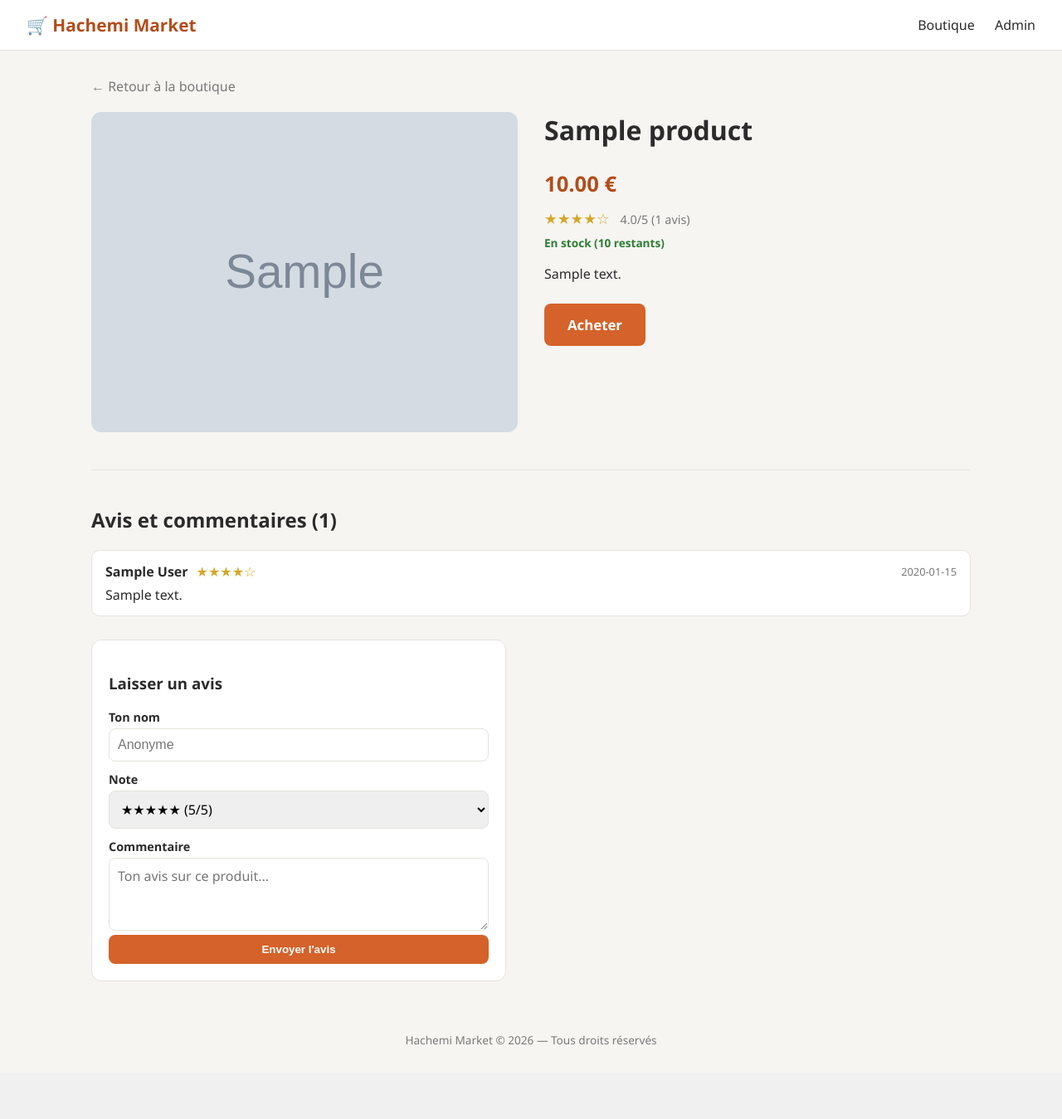
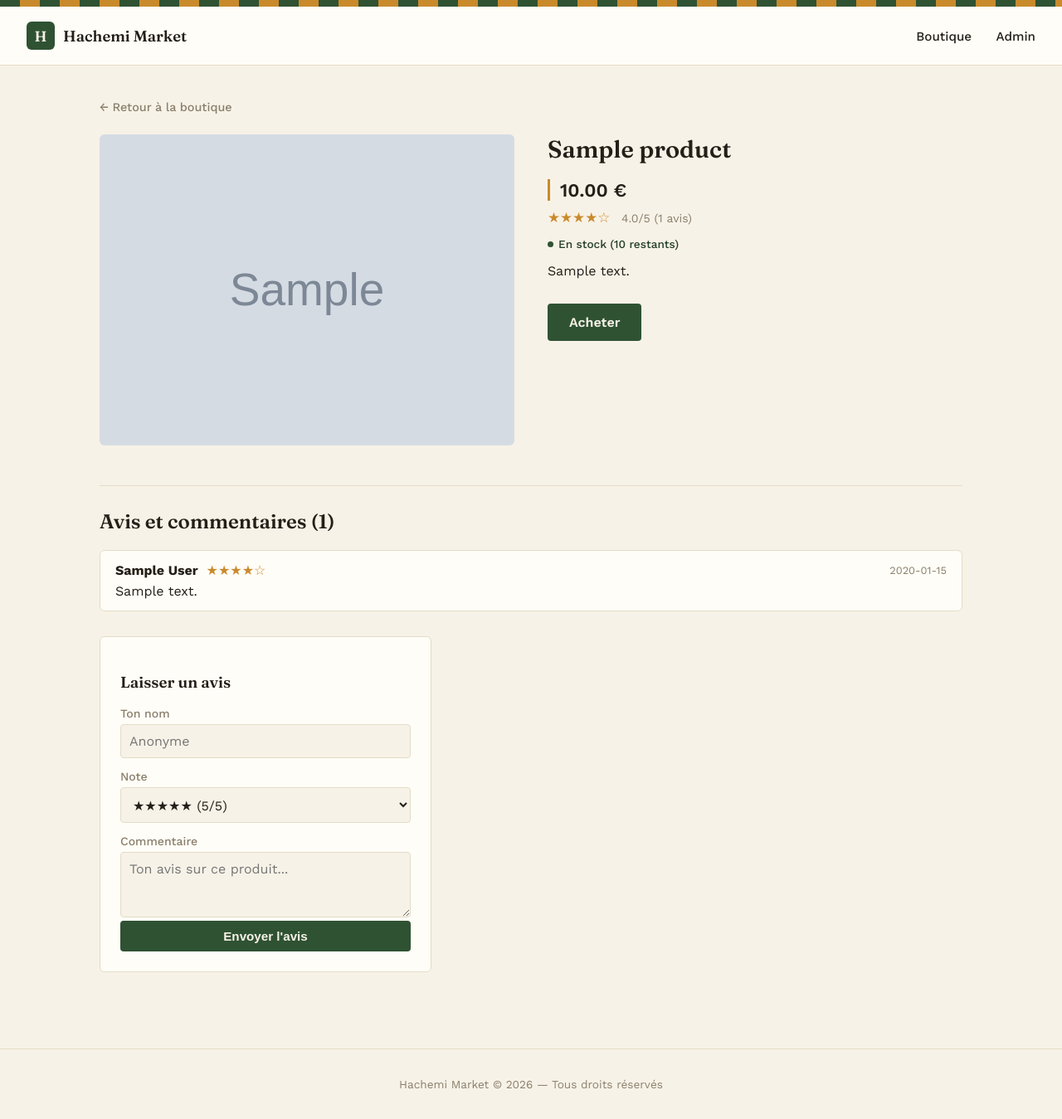
Before and after one commit to maximebgwee/Hachemi-market, a Flask app: page /produit/1 in a window 1280 px wide. Shown: the whole page at 83% size. Before the commit the page ends 1260 px from the top, so only its background shows below. Run offline with Flask 3, Linux system fonts and the light colour scheme; tables that the repository leaves empty hold one stand-in row (values such as "Sample post"); grey boxes marked "Sample" are stand-in pictures.

Commit message:
Refonte visuelle : palette marche, typographie Fraunces/Work Sans, cartes sobres

```diff
--- a/hachemi-market/static/style.css
+++ b/hachemi-market/static/style.css
@@ -1,92 +1,160 @@
 :root {
-    --bg: #f6f5f2;
-    --card-bg: #ffffff;
-    --accent: #d4622a;
-    --accent-dark: #b34d1b;
-    --text: #2b2b2b;
-    --muted: #7a7a7a;
-    --border: #e6e3dd;
+    --paper: #F7F2E7;
+    --surface: #FFFDF7;
+    --ink: #241F18;
+    --muted: #8A7F6C;
+    --line: #E4DCC8;
+    --market-green: #2F5233;
+    --market-green-dark: #223D26;
+    --gold: #C98A2C;
 }
 
 * { box-sizing: border-box; }
 
 body {
     margin: 0;
-    font-family: "Segoe UI", Roboto, Helvetica, Arial, sans-serif;
-    background: var(--bg);
-    color: var(--text);
+    font-family: "Work Sans", "Segoe UI", sans-serif;
+    background: var(--paper);
+    color: var(--ink);
     min-height: 100vh;
     display: flex;
     flex-direction: column;
+}
+
+.awning-strip {
+    height: 8px;
+    background: repeating-linear-gradient(
+        90deg,
+        var(--market-green) 0px,
+        var(--market-green) 24px,
+        var(--gold) 24px,
+        var(--gold) 48px
+    );
+}
+
+a { color: inherit; }
+
+a:focus-visible, button:focus-visible, input:focus-visible,
+textarea:focus-visible, select:focus-visible {
+    outline: 2px solid var(--gold);
+    outline-offset: 2px;
 }
 
 .navbar {
     display: flex;
     justify-content: space-between;
     align-items: center;
-    padding: 16px 32px;
-    background: var(--card-bg);
-    border-bottom: 1px solid var(--border);
+    padding: 18px 32px;
+    background: var(--surface);
+    border-bottom: 1px solid var(--line);
 }
 
 .logo {
-    font-size: 1.3rem;
-    font-weight: 700;
-    color: var(--accent-dark);
+    display: flex;
+    align-items: center;
+    gap: 10px;
     text-decoration: none;
 }
 
-.navbar nav a {
-    margin-left: 20px;
-    text-decoration: none;
-    color: var(--text);
-    font-weight: 500;
+.logo-mark {
+    display: flex;
+    align-items: center;
+    justify-content: center;
+    width: 34px;
+    height: 34px;
+    border-radius: 6px;
+    background: var(--market-green);
+    color: var(--paper);
+    font-family: "Fraunces", serif;
+    font-weight: 600;
+    font-size: 1.1rem;
 }
 
-.navbar nav a:hover { color: var(--accent); }
+.logo-word {
+    font-family: "Fraunces", serif;
+    font-weight: 600;
+    font-size: 1.15rem;
+    color: var(--ink);
+}
+
+.navbar nav a {
+    margin-left: 24px;
+    text-decoration: none;
+    color: var(--ink);
+    font-weight: 500;
+    font-size: 0.95rem;
+    padding-bottom: 2px;
+    border-bottom: 2px solid transparent;
+}
+
+.navbar nav a:hover { border-bottom-color: var(--gold); }
 
 .container {
-    max-width: 1100px;
+    max-width: 1080px;
     margin: 0 auto;
-    padding: 32px 20px;
+    padding: 40px 20px 60px;
     flex: 1;
     width: 100%;
 }
 
-h1 { margin-top: 0; }
-.subtitle { color: var(--muted); margin-bottom: 32px; }
+.hero {
+    max-width: 560px;
+    margin-bottom: 44px;
+}
+
+.hero-title {
+    font-family: "Fraunces", serif;
+    font-weight: 600;
+    font-size: 2.2rem;
+    line-height: 1.2;
+    margin: 0 0 14px;
+    color: var(--ink);
+}
+
+.hero-sub {
+    color: var(--muted);
+    font-size: 1.05rem;
+    margin: 0;
+}
+
+h1, h2, h3 {
+    font-family: "Fraunces", serif;
+    font-weight: 600;
+    color: var(--ink);
+}
+
+h2 { font-size: 1.5rem; margin-top: 0; }
 
 .grid {
     display: grid;
-    grid-template-columns: repeat(auto-fill, minmax(220px, 1fr));
-    gap: 20px;
+    grid-template-columns: repeat(auto-fill, minmax(230px, 1fr));
+    gap: 22px;
 }
 
 .card {
-    background: var(--card-bg);
-    border: 1px solid var(--border);
-    border-radius: 12px;
+    background: var(--surface);
+    border: 1px solid var(--line);
+    border-radius: 6px;
     padding: 16px;
-    text-align: center;
     display: flex;
     flex-direction: column;
-    box-shadow: 0 1px 3px rgba(0,0,0,0.04);
 }
 
-.card img {
+.card img, .card-image-link img {
     width: 100%;
-    height: 160px;
+    aspect-ratio: 4 / 3;
     object-fit: cover;
-    border-radius: 8px;
-    margin-bottom: 12px;
+    border-radius: 4px;
+    margin-bottom: 14px;
+    display: block;
 }
 
 .no-image {
     width: 100%;
-    height: 160px;
-    border-radius: 8px;
-    margin-bottom: 12px;
-    background: var(--bg);
+    aspect-ratio: 4 / 3;
+    border-radius: 4px;
+    margin-bottom: 14px;
+    background: var(--paper);
     color: var(--muted);
     display: flex;
     align-items: center;
@@ -94,134 +162,185 @@ h1 { margin-top: 0; }
     font-size: 0.9rem;
 }
 
-.card h3 { margin: 4px 0; font-size: 1.05rem; }
+.card-image-link, .card-title-link {
+    text-decoration: none;
+    color: inherit;
+}
+
+.card h3 {
+    margin: 0 0 8px;
+    font-size: 1.05rem;
+    font-weight: 600;
+}
 
 .price {
+    font-family: "Work Sans", sans-serif;
+    font-weight: 600;
+    color: var(--ink);
+    border-left: 3px solid var(--gold);
+    padding-left: 10px;
+    margin: 6px 0 10px;
+}
+
+.price.large { font-size: 1.4rem; padding-left: 12px; }
+
+.old-price {
+    text-decoration: line-through;
+    color: var(--muted);
+    font-weight: 400;
+    margin-right: 6px;
+}
+
+.promo-badge {
+    display: inline-block;
+    background: var(--gold);
+    color: var(--ink);
+    font-size: 0.72rem;
     font-weight: 700;
-    color: var(--accent-dark);
-    margin-bottom: 12px;
+    padding: 2px 8px;
+    border-radius: 3px;
+    margin-left: 6px;
+    vertical-align: middle;
 }
+
+.stock {
+    font-size: 0.85rem;
+    font-weight: 500;
+    margin: 0 0 12px;
+    display: flex;
+    align-items: center;
+    gap: 6px;
+}
+
+.stock::before {
+    content: "";
+    width: 7px;
+    height: 7px;
+    border-radius: 50%;
+    display: inline-block;
+}
+
+.stock.in { color: var(--market-green-dark); }
+.stock.in::before { background: var(--market-green); }
+.stock.out { color: #A23B2E; }
+.stock.out::before { background: #A23B2E; }
 
 .buy-btn, .delete-btn {
     display: inline-block;
-    padding: 10px 16px;
-    border-radius: 8px;
+    text-align: center;
+    padding: 10px 18px;
+    border-radius: 4px;
     text-decoration: none;
     font-weight: 600;
+    font-size: 0.95rem;
     border: none;
     cursor: pointer;
     margin-top: auto;
 }
 
 .buy-btn {
-    background: var(--accent);
-    color: white;
+    background: var(--market-green);
+    color: var(--paper);
 }
-.buy-btn:hover { background: var(--accent-dark); }
+.buy-btn:hover { background: var(--market-green-dark); }
+
+.buy-btn.large { padding: 13px 26px; font-size: 1rem; }
+
+.buy-btn.disabled {
+    background: var(--line);
+    color: var(--muted);
+    cursor: not-allowed;
+    pointer-events: none;
+}
 
 .delete-btn {
-    background: #f2f2f2;
-    color: #b02a2a;
-    border: 1px solid #e0c4c4;
+    background: transparent;
+    color: #A23B2E;
+    border: 1px solid #E3C6BE;
 }
-.delete-btn:hover { background: #fbeaea; }
+.delete-btn:hover { background: #FBEDE9; }
 
 .empty { color: var(--muted); }
 
-.login-box, .admin-form {
-    max-width: 380px;
-    background: var(--card-bg);
-    border: 1px solid var(--border);
-    border-radius: 12px;
+.login-box, .admin-form, .review-form {
+    max-width: 400px;
+    background: var(--surface);
+    border: 1px solid var(--line);
+    border-radius: 6px;
     padding: 24px;
     margin-bottom: 32px;
 }
 
 form label {
     display: block;
-    margin-top: 12px;
-    margin-bottom: 4px;
-    font-weight: 600;
-    font-size: 0.9rem;
+    margin-top: 14px;
+    margin-bottom: 5px;
+    font-weight: 500;
+    font-size: 0.88rem;
+    color: var(--muted);
 }
 
-form input {
+form input, form textarea, form select {
     width: 100%;
     padding: 10px;
-    border-radius: 8px;
-    border: 1px solid var(--border);
+    border-radius: 4px;
+    border: 1px solid var(--line);
+    background: var(--paper);
     font-size: 1rem;
+    font-family: inherit;
+    color: var(--ink);
 }
 
-form button { margin-top: 18px; width: 100%; }
+form button { margin-top: 20px; width: 100%; }
 
-.error { color: #b02a2a; font-weight: 600; }
+.error { color: #A23B2E; font-weight: 500; }
 
 .admin-header {
     display: flex;
     justify-content: space-between;
     align-items: center;
+    margin-bottom: 24px;
 }
 
 .logout-link {
     color: var(--muted);
     text-decoration: none;
     font-size: 0.9rem;
+    border-bottom: 1px solid transparent;
 }
-.logout-link:hover { color: var(--accent); }
+.logout-link:hover { border-bottom-color: var(--gold); }
 
 .troll-box {
-    max-width: 500px;
+    max-width: 460px;
     margin: 40px auto;
-    text-align: center;
-    background: var(--card-bg);
-    border: 1px solid var(--border);
-    border-radius: 12px;
+    text-align: left;
+    background: var(--surface);
+    border: 1px solid var(--line);
+    border-radius: 6px;
     padding: 32px;
 }
 
-.troll-text {
+.confirm-text {
     color: var(--muted);
-    font-style: italic;
-    margin: 16px 0 24px;
+    margin: 12px 0 24px;
 }
-
-.footer {
-    text-align: center;
-    padding: 16px;
-    color: var(--muted);
-    font-size: 0.85rem;
-}
-
-/* --- Ajouts : page produit, stock, avis --- */
-
-.card-image-link, .card-title-link {
-    text-decoration: none;
-    color: inherit;
-}
-
-.stock {
-    font-size: 0.85rem;
-    font-weight: 600;
-    margin: 4px 0;
-}
-.stock.in { color: #2e7d32; }
-.stock.out { color: #b02a2a; }
 
 .back-link {
     display: inline-block;
-    margin-bottom: 20px;
+    margin-bottom: 24px;
     color: var(--muted);
     text-decoration: none;
     font-weight: 500;
+    font-size: 0.9rem;
+    border-bottom: 1px solid transparent;
 }
-.back-link:hover { color: var(--accent); }
+.back-link:hover { border-bottom-color: var(--gold); }
 
 .product-page {
     display: grid;
     grid-template-columns: 1fr 1fr;
-    gap: 32px;
-    margin-bottom: 40px;
+    gap: 40px;
+    margin-bottom: 48px;
 }
 
 @media (max-width: 700px) {
@@ -230,35 +349,31 @@ form button { margin-top: 18px; width: 100%; }
 
 .product-image img {
     width: 100%;
-    border-radius: 12px;
+    border-radius: 6px;
     object-fit: cover;
-    max-height: 400px;
+    max-height: 380px;
+    display: block;
 }
 
 .no-image.large {
-    height: 300px;
-    border-radius: 12px;
-    background: var(--bg);
-    color: var(--muted);
-    display: flex;
-    align-items: center;
-    justify-content: center;
+    aspect-ratio: 4 / 3;
+    max-height: 380px;
+    border-radius: 6px;
 }
 
-.product-info h1 { margin-top: 0; }
-
-.price.large {
-    font-size: 1.6rem;
+.product-info h1 {
+    margin-top: 0;
+    font-size: 1.8rem;
 }
 
 .avg-rating {
-    color: #d4a72a;
-    font-size: 1.1rem;
-    margin: 8px 0;
+    color: var(--gold);
+    font-size: 1.05rem;
+    margin: 4px 0 14px;
 }
 .avg-rating span {
     color: var(--muted);
-    font-size: 0.9rem;
+    font-size: 0.88rem;
     margin-left: 8px;
 }
 .avg-rating.no-reviews {
@@ -267,35 +382,31 @@ form button { margin-top: 18px; width: 100%; }
 }
 
 .description {
-    color: var(--text);
-    line-height: 1.5;
-    margin: 16px 0 24px;
+    color: var(--ink);
+    line-height: 1.6;
+    margin: 8px 0 26px;
+    max-width: 60ch;
     white-space: pre-line;
 }
 
-.buy-btn.large {
-    padding: 14px 28px;
-    font-size: 1.05rem;
-}
-
 .reviews-section {
-    margin-top: 40px;
-    border-top: 1px solid var(--border);
-    padding-top: 24px;
+    margin-top: 44px;
+    border-top: 1px solid var(--line);
+    padding-top: 28px;
 }
 
 .reviews-list {
     display: flex;
     flex-direction: column;
     gap: 14px;
-    margin-bottom: 28px;
+    margin-bottom: 30px;
 }
 
 .review-card {
-    background: var(--card-bg);
-    border: 1px solid var(--border);
-    border-radius: 10px;
-    padding: 14px 16px;
+    background: var(--surface);
+    border: 1px solid var(--line);
+    border-radius: 6px;
+    padding: 14px 18px;
 }
 
 .review-header {
@@ -306,7 +417,7 @@ form button { margin-top: 18px; width: 100%; }
     margin-bottom: 6px;
 }
 
-.review-stars { color: #d4a72a; }
+.review-stars { color: var(--gold); }
 
 .review-date {
     color: var(--muted);
@@ -316,27 +427,18 @@ form button { margin-top: 18px; width: 100%; }
 
 .review-comment {
     margin: 0;
-    color: var(--text);
+    color: var(--ink);
+    max-width: 65ch;
 }
 
-.review-form {
-    max-width: 500px;
-    background: var(--card-bg);
-    border: 1px solid var(--border);
-    border-radius: 12px;
+.footer {
+    text-align: center;
     padding: 20px;
+    color: var(--muted);
+    font-size: 0.85rem;
+    border-top: 1px solid var(--line);
 }
 
-.review-form select, .review-form textarea {
-    width: 100%;
-    padding: 10px;
-    border-radius: 8px;
-    border: 1px solid var(--border);
-    font-size: 1rem;
-    font-family: inherit;
+@media (prefers-reduced-motion: reduce) {
+    * { transition: none !important; }
 }
-
-.confirm-text {
-    color: var(--muted);
-    margin: 16px 0 24px;
-}
--- a/hachemi-market/templates/base.html
+++ b/hachemi-market/templates/base.html
@@ -4,11 +4,18 @@
 <meta charset="UTF-8">
 <meta name="viewport" content="width=device-width, initial-scale=1.0">
 <title>{% block title %}Hachemi Market{% endblock %}</title>
+<link rel="preconnect" href="https://fonts.googleapis.com">
+<link rel="preconnect" href="https://fonts.gstatic.com" crossorigin>
+<link href="https://fonts.googleapis.com/css2?family=Fraunces:opsz,wght@9..144,500;9..144,600;9..144,700&family=Work+Sans:wght@400;500;600;700&display=swap" rel="stylesheet">
 <link rel="stylesheet" href="{{ url_for('static', filename='style.css') }}">
 </head>
 <body>
+<div class="awning-strip"></div>
 <header class="navbar">
-    <a href="{{ url_for('index') }}" class="logo">🛒 Hachemi Market</a>
+    <a href="{{ url_for('index') }}" class="logo">
+        <span class="logo-mark">H</span>
+        <span class="logo-word">Hachemi Market</span>
+    </a>
     <nav>
         <a href="{{ url_for('index') }}">Boutique</a>
         <a href="{{ url_for('admin_panel') }}">Admin</a>
```
Also changed, not shown: hachemi-market/templates/index.html (+10 -2 lines).
